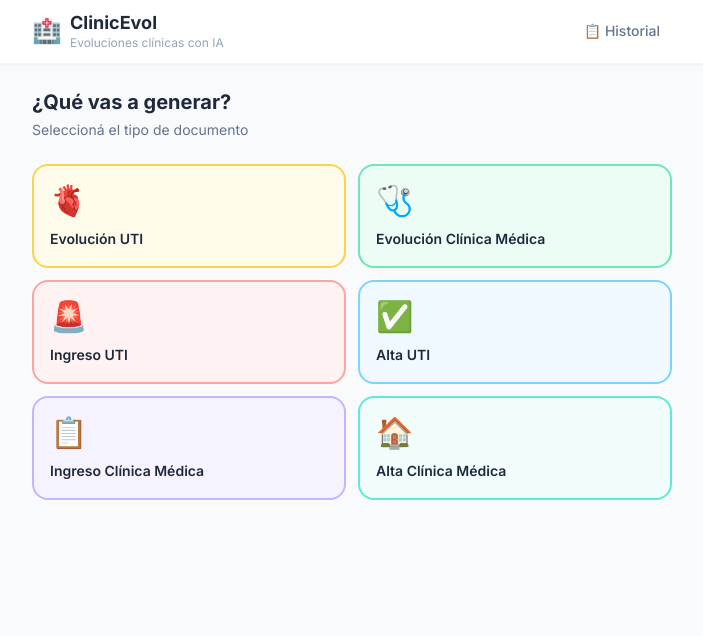
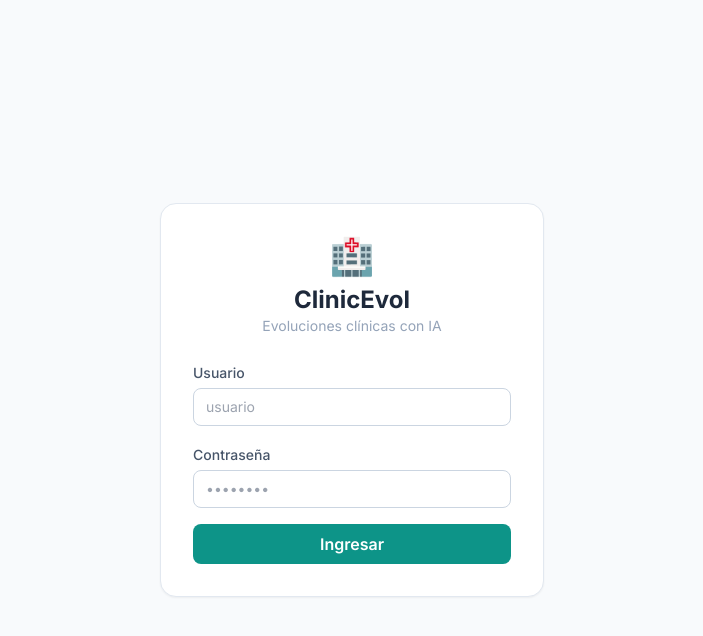
Before and after one commit to ferlambert2-programador/clinicevol, a Next.js app: page / in a window 1280 px wide. Shown: the top 636 px of the page, without its empty margins (288-991 px from the left). Built offline with nearby package versions, Linux system fonts and the light colour scheme.

Commit message:
Update page.tsx

```diff
--- a/app/page.tsx
+++ b/app/page.tsx
@@ -13,79 +13,76 @@ export type TipoDocumento =
   | null
 
 const TIPOS = [
-  { id: 'evolucion-uti', label: 'Evolución UTI', icon: '🫀', color: 'bg-amber-50 border-amber-300 hover:bg-amber-100' },
-  { id: 'evolucion-clinica', label: 'Evolución Clínica Médica', icon: '🩺', color: 'bg-emerald-50 border-emerald-300 hover:bg-emerald-100' },
-  { id: 'ingreso-uti', label: 'Ingreso UTI', icon: '🚨', color: 'bg-red-50 border-red-300 hover:bg-red-100' },
-  { id: 'alta-uti', label: 'Alta UTI', icon: '✅', color: 'bg-sky-50 border-sky-300 hover:bg-sky-100' },
-  { id: 'ingreso-clinica', label: 'Ingreso Clínica Médica', icon: '📋', color: 'bg-violet-50 border-violet-300 hover:bg-violet-100' },
-  { id: 'alta-clinica', label: 'Alta Clínica Médica', icon: '🏠', color: 'bg-teal-50 border-teal-300 hover:bg-teal-100' },
+  { id: 'evolucion-uti', label: 'Evolución UTI', icon: '🔴', color: 'bg-amber-50 border-amber-300 hover:bg-amber-100' },
+  { id: 'evolucion-clinica', label: 'Evolución Clínica Médica', icon: '🟢', color: 'bg-emerald-50 border-emerald-300 hover:bg-emerald-100' },
+  { id: 'ingreso-uti', label: 'Ingreso UTI', icon: '🔺', color: 'bg-red-50 border-red-300 hover:bg-red-100' },
+  { id: 'alta-uti', label: 'Alta UTI', icon: '🔷', color: 'bg-sky-50 border-sky-300 hover:bg-sky-100' },
+  { id: 'ingreso-clinica', label: 'Ingreso Clínica Médica', icon: '🟣', color: 'bg-violet-50 border-violet-300 hover:bg-violet-100' },
+  { id: 'alta-clinica', label: 'Alta Clínica Médica', icon: '🟤', color: 'bg-teal-50 border-teal-300 hover:bg-teal-100' },
 ]
 
-interface HistorialItem {
-  id: number
-  timestamp: string
-  tipo: TipoDocumento
-  texto: string
-}
-
-const LABELS: Record<string, string> = {
-  'evolucion-uti': 'Evolución UTI',
-  'evolucion-clinica': 'Evolución Clínica Médica',
-  'ingreso-uti': 'Ingreso UTI',
-  'alta-uti': 'Alta UTI',
-  'ingreso-clinica': 'Ingreso Clínica Médica',
-  'alta-clinica': 'Alta Clínica Médica',
-}
-
-function HistorialModal({ onClose }: { onClose: () => void }) {
-  const [copiado, setCopiado] = useState<number | null>(null)
-  let items: HistorialItem[] = []
-  try {
-    items = JSON.parse(localStorage.getItem('clinicevol_historial') || '[]')
-  } catch {}
-
-  const copiar = async (item: HistorialItem) => {
-    await navigator.clipboard.writeText(item.texto)
-    setCopiado(item.id)
-    setTimeout(() => setCopiado(null), 2000)
-  }
-
-  return (
-    <div className="fixed inset-0 bg-black/50 z-50 flex items-end justify-center" onClick={onClose}>
-      <div className="bg-white rounded-t-2xl w-full max-w-2xl max-h-[80vh] overflow-y-auto p-4 space-y-3" onClick={(e) => e.stopPropagation()}>
-        <div className="flex items-center justify-between mb-2">
-          <h2 className="font-bold text-slate-800 text-lg">📋 Historial</h2>
-          <button onClick={onClose} className="text-slate-400 hover:text-slate-600 text-2xl leading-none">×</button>
-        </div>
-        {items.length === 0 ? (
-          <p className="text-slate-400 text-sm text-center py-8">No hay evoluciones guardadas todavía</p>
-        ) : (
-          items.map((item) => (
-            <div key={item.id} className="border border-slate-100 rounded-xl p-3 space-y-2">
-              <div className="flex items-center justify-between">
-                <div>
-                  <span className="text-xs font-semibold text-slate-600">{LABELS[item.tipo || ''] || item.tipo}</span>
-                  <span className="text-xs text-slate-400 ml-2">{new Date(item.timestamp).toLocaleDateString('es-AR', { day: '2-digit', month: '2-digit', year: 'numeric', hour: '2-digit', minute: '2-digit' })}</span>
-                </div>
-                <button
-                  onClick={() => copiar(item)}
-                  className={`px-3 py-1.5 rounded-lg text-xs font-semibold transition-all ${copiado === item.id ? 'bg-green-500 text-white' : 'bg-brand-600 text-white hover:bg-brand-700'}`}
-                >
-                  {copiado === item.id ? '✅ Copiado' : '📋 Copiar'}
-                </button>
-              </div>
-              <p className="text-xs text-slate-600 leading-relaxed line-clamp-3 whitespace-pre-wrap">{item.texto}</p>
-            </div>
-          ))
-        )}
-      </div>
-    </div>
-  )
-}
+const USUARIO_VALIDO = 'fernando'
+const PASSWORD_VALIDA = 'clinicevol2024'
 
 export default function Home() {
   const [tipo, setTipo] = useState<TipoDocumento>(null)
-  const [mostrarHistorial, setMostrarHistorial] = useState(false)
+  const [usuario, setUsuario] = useState('')
+  const [password, setPassword] = useState('')
+  const [logueado, setLogueado] = useState(false)
+  const [errorLogin, setErrorLogin] = useState('')
+
+  function handleLogin() {
+    if (usuario === USUARIO_VALIDO && password === PASSWORD_VALIDA) {
+      setLogueado(true)
+      setErrorLogin('')
+    } else {
+      setErrorLogin('Usuario o contraseña incorrectos')
+    }
+  }
+
+  if (!logueado) {
+    return (
+      <main className="min-h-screen bg-slate-50 flex items-center justify-center p-4">
+        <div className="bg-white rounded-2xl shadow-sm border border-slate-200 p-8 w-full max-w-sm">
+          <div className="text-center mb-6">
+            <span className="text-4xl">🏥</span>
+            <h1 className="text-2xl font-bold text-slate-800 mt-2">ClinicEvol</h1>
+            <p className="text-sm text-slate-400">Evoluciones clínicas con IA</p>
+          </div>
+          <div className="space-y-4">
+            <div>
+              <label className="text-sm font-medium text-slate-600">Usuario</label>
+              <input
+                type="text"
+                value={usuario}
+                onChange={(e) => setUsuario(e.target.value)}
+                className="mt-1 w-full border border-slate-300 rounded-lg px-3 py-2 text-sm focus:outline-none focus:ring-2 focus:ring-teal-400"
+                placeholder="usuario"
+              />
+            </div>
+            <div>
+              <label className="text-sm font-medium text-slate-600">Contraseña</label>
+              <input
+                type="password"
+                value={password}
+                onChange={(e) => setPassword(e.target.value)}
+                onKeyDown={(e) => e.key === 'Enter' && handleLogin()}
+                className="mt-1 w-full border border-slate-300 rounded-lg px-3 py-2 text-sm focus:outline-none focus:ring-2 focus:ring-teal-400"
+                placeholder="••••••••"
+              />
+            </div>
+            {errorLogin && <p className="text-red-500 text-sm">{errorLogin}</p>}
+            <button
+              onClick={handleLogin}
+              className="w-full bg-teal-600 hover:bg-teal-700 text-white font-semibold py-2 rounded-lg transition-colors"
+            >
+              Ingresar
+            </button>
+          </div>
+        </div>
+      </main>
+    )
+  }
 
   return (
     <main className="min-h-screen bg-slate-50">
@@ -99,11 +96,12 @@ export default function Home() {
             </div>
           </div>
           <div className="flex items-center gap-2">
+            <span className="text-xs text-slate-400">{usuario}</span>
             <button
-              onClick={() => setMostrarHistorial(true)}
+              onClick={() => { setLogueado(false); setTipo(null) }}
               className="text-sm text-slate-500 hover:text-slate-700 font-medium px-3 py-1.5 rounded-lg hover:bg-slate-100 transition-colors"
             >
-              📋 Historial
+              Salir
             </button>
             {tipo && (
               <button
@@ -138,11 +136,9 @@ export default function Home() {
             </div>
           </>
         ) : (
-          <EvolucionForm tipo={tipo} onVolver={() => setTipo(null)} />
+          <EvolucionForm tipo={tipo} usuario={usuario} onVolver={() => setTipo(null)} />
         )}
       </div>
-
-      {mostrarHistorial && <HistorialModal onClose={() => setMostrarHistorial(false)} />}
     </main>
   )
 }
```
